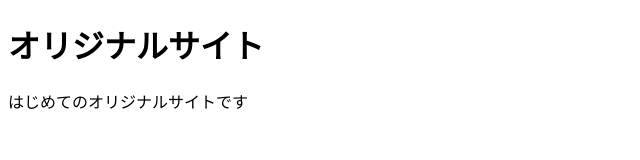
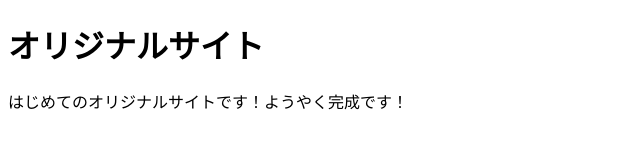
Before and after one commit to mino-spark/mysite, a plain HTML site: page index.html in a window 1280 px wide. Shown: the whole page, without its empty margins (0-640 px from the left). Drawn offline with Linux system fonts and the light colour scheme.

Commit message:
Add files via upload

```diff
--- a/index.html
+++ b/index.html
@@ -7,6 +7,6 @@
 </head>
 <body>
     <h1>オリジナルサイト</h1>
-    <p>はじめてのオリジナルサイトです</p>
+    <p>はじめてのオリジナルサイトです！ようやく完成です！</p>
 </body>
 </html>
```
